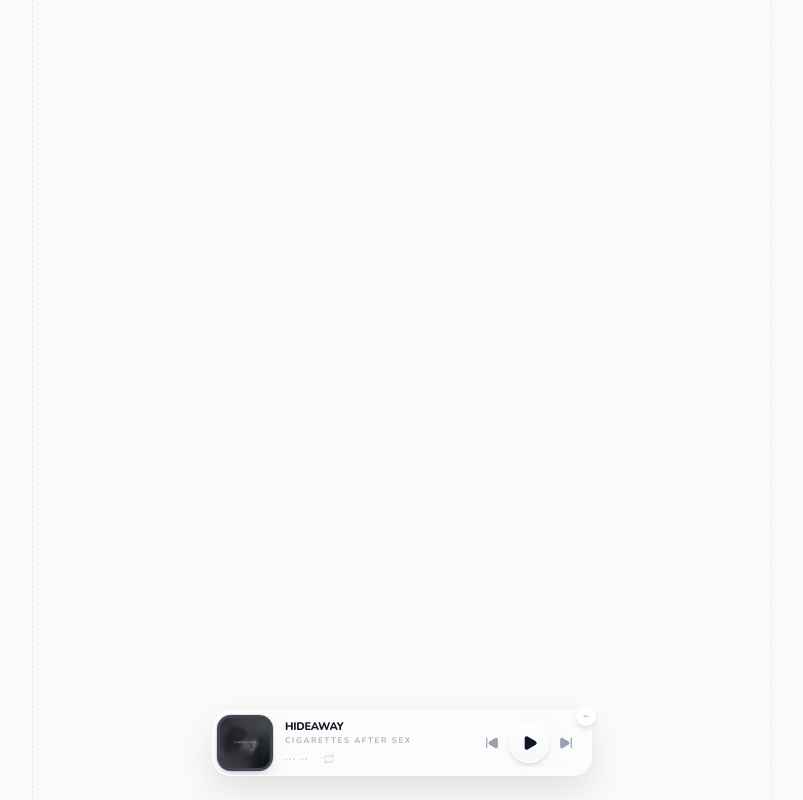
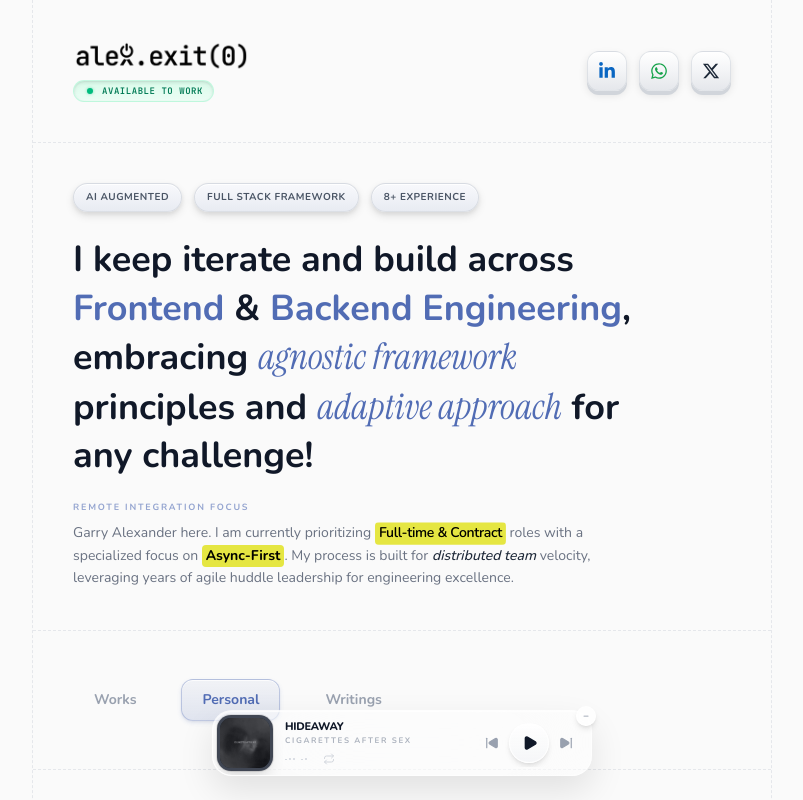
Before and after one commit to alexandephilia/portfolio_alex, a React (Vite) app: page / in a window 1280 px wide. Shown: the top 800 px of the page, without its empty margins (238-1041 px from the left). Built offline with nearby package versions, Linux system fonts and the light colour scheme.

Commit message:
Update App.tsx

```diff
--- a/App.tsx
+++ b/App.tsx
@@ -18,7 +18,13 @@ import { PROJECTS } from './constants';
 
 export default function App() {
     const [activeTab, setActiveTab] = useState('Personal');
-    const [hasVisited, setHasVisited] = useState(false);
+    // Check sessionStorage synchronously to avoid flash
+    const [hasVisited] = useState(() => {
+        if (typeof window !== 'undefined') {
+            return sessionStorage.getItem('hasVisited') === 'true';
+        }
+        return true; // Default to no animations on SSR
+    });
 
     useEffect(() => {
         // Check for admin key in URL and store it
@@ -36,11 +42,8 @@ export default function App() {
         }
         window.scrollTo(0, 0);
 
-        const visited = sessionStorage.getItem('hasVisited');
-        if (!visited) {
-            sessionStorage.setItem('hasVisited', 'true');
-            setHasVisited(true);
-        }
+        // Mark as visited for next time
+        sessionStorage.setItem('hasVisited', 'true');
     }, []);
 
     // Prevent right-click context menu globally
```
